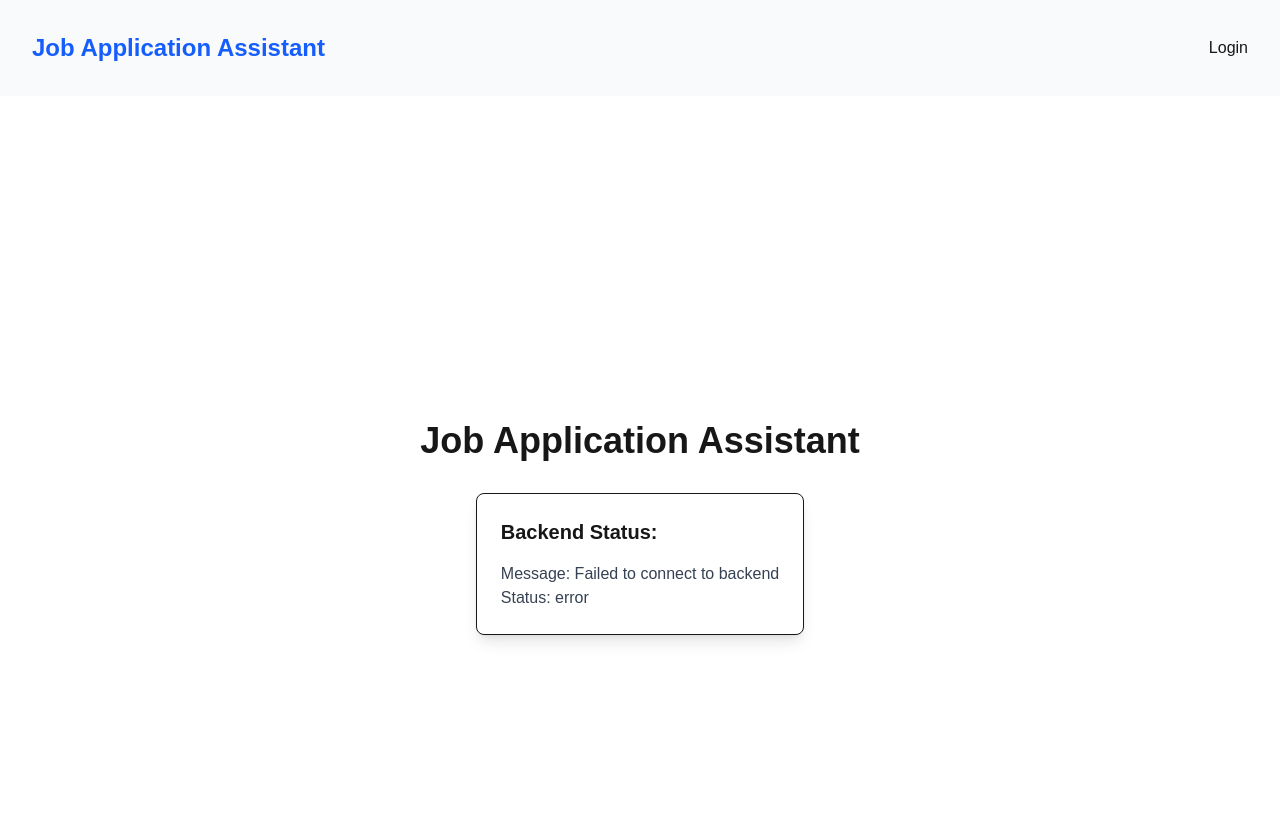
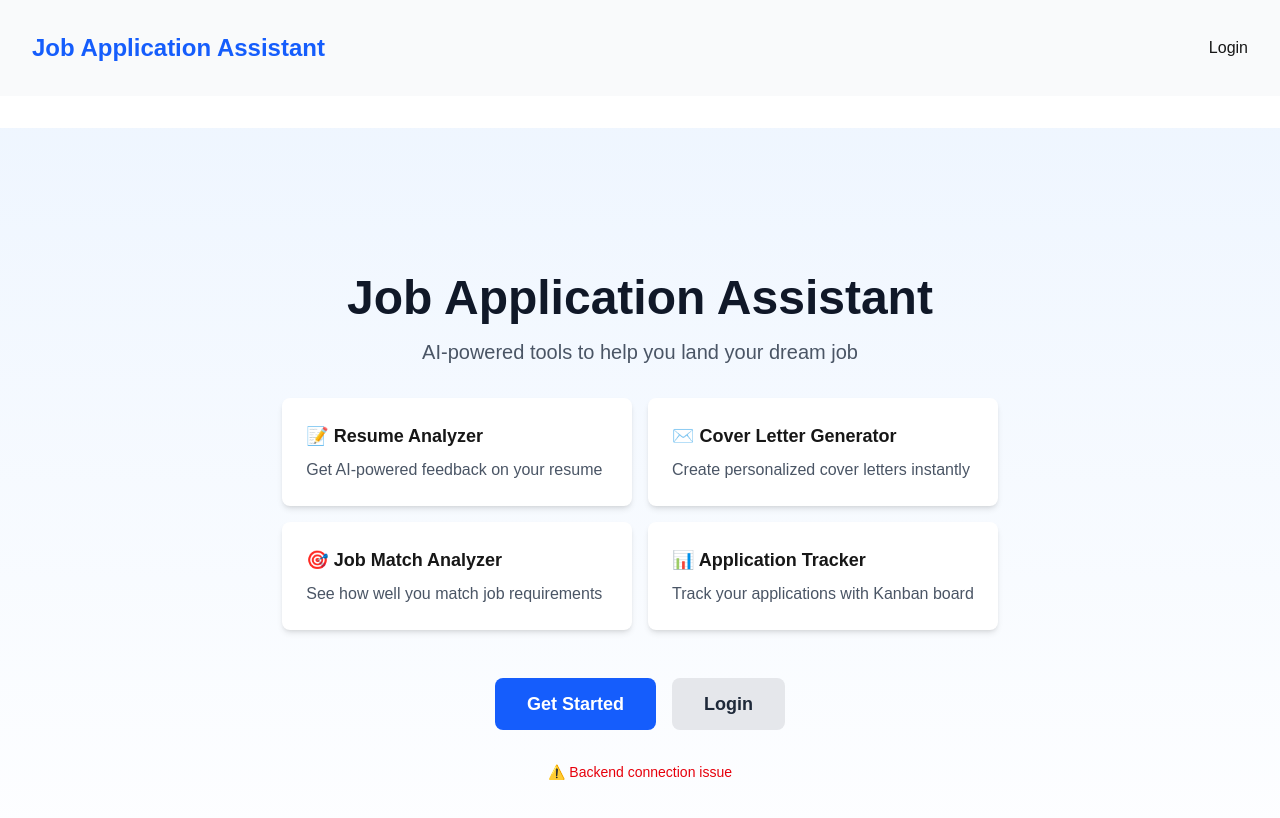
Before and after one commit to gurpinders/job-application-assistant, a Next.js app in the folder frontend/: page / in a window 1280 px wide. Shown: the top 818 px of the page. Built offline with nearby package versions, Linux system fonts and the light colour scheme; no server answers.

Commit message:
feat: improve home page with clear CTA buttons and feature showcase

```diff
--- a/frontend/app/page.tsx
+++ b/frontend/app/page.tsx
@@ -1,39 +1,89 @@
 'use client'
 
 import { useEffect, useState } from 'react'
+import { useRouter } from 'next/navigation'
+import { useSession } from 'next-auth/react'
 
 export default function Home() {
-  const [message, setMessage] = useState('Loading...')
-  const [status, setStatus] = useState('loading')
+  const [backendStatus, setBackendStatus] = useState<'loading' | 'running' | 'error'>('loading')
+  const router = useRouter()
+  const { data: session, status } = useSession()
 
   useEffect(() => {
-    // Fetch data from our FastAPI backend
+    // If user is already logged in, redirect to dashboard
+    if (status === 'authenticated') {
+      router.push('/dashboard')
+    }
+
+    // Check backend connection
     fetch(`${process.env.NEXT_PUBLIC_API_URL}/`)
       .then(response => response.json())
-      .then(data => {
-        setMessage(data.message)
-        setStatus(data.status)
+      .then(() => {
+        setBackendStatus('running')
       })
-      .catch(error => {
-        console.error('Error:', error)
-        setMessage('Failed to connect to backend')
-        setStatus('error')
+      .catch(() => {
+        setBackendStatus('error')
       })
-  }, [])
+  }, [status, router])
+
+  if (status === 'loading') {
+    return (
+      <main className="flex min-h-screen items-center justify-center">
+        <p className="text-xl">Loading...</p>
+      </main>
+    )
+  }
 
   return (
-    <main className="flex min-h-screen flex-col items-center justify-center p-24">
-      <h1 className="text-4xl font-bold mb-8">
-        Job Application Assistant
-      </h1>
+    <main className="flex min-h-screen flex-col items-center justify-center p-8 bg-gradient-to-b from-blue-50 to-white">
+      <div className="max-w-4xl text-center">
+        <h1 className="text-5xl font-bold mb-4 text-gray-900">
+          Job Application Assistant
+        </h1>
 
-      <div className="border rounded-lg p-6 bg-white shadow-lg">
-        <h2 className="text-xl font-semibold mb-4">Backend Status:</h2>
-        <p className="text-gray-700">Message: {message}</p>
-        <p className="text-gray-700">Status: {status}</p>
+        <p className="text-xl text-gray-600 mb-8">
+          AI-powered tools to help you land your dream job
+        </p>
 
-        {status === 'running' && (
-          <p className="text-green-600 mt-4">✅ Frontend and Backend Connected!</p>
+        <div className="grid md:grid-cols-2 gap-4 mb-12 text-left">
+          <div className="bg-white p-6 rounded-lg shadow-md">
+            <h3 className="text-lg font-semibold mb-2">📝 Resume Analyzer</h3>
+            <p className="text-gray-600">Get AI-powered feedback on your resume</p>
+          </div>
+          <div className="bg-white p-6 rounded-lg shadow-md">
+            <h3 className="text-lg font-semibold mb-2">✉️ Cover Letter Generator</h3>
+            <p className="text-gray-600">Create personalized cover letters instantly</p>
+          </div>
+          <div className="bg-white p-6 rounded-lg shadow-md">
+            <h3 className="text-lg font-semibold mb-2">🎯 Job Match Analyzer</h3>
+            <p className="text-gray-600">See how well you match job requirements</p>
+          </div>
+          <div className="bg-white p-6 rounded-lg shadow-md">
+            <h3 className="text-lg font-semibold mb-2">📊 Application Tracker</h3>
+            <p className="text-gray-600">Track your applications with Kanban board</p>
+          </div>
+        </div>
+
+        <div className="flex gap-4 justify-center">
+          <button
+            onClick={() => router.push('/register')}
+            className="bg-blue-600 text-white px-8 py-3 rounded-lg text-lg font-semibold hover:bg-blue-700 transition"
+          >
+            Get Started
+          </button>
+          <button
+            onClick={() => router.push('/login')}
+            className="bg-gray-200 text-gray-800 px-8 py-3 rounded-lg text-lg font-semibold hover:bg-gray-300 transition"
+          >
+            Login
+          </button>
+        </div>
+
+        {backendStatus === 'running' && (
+          <p className="text-green-600 mt-8 text-sm">✅ All systems operational</p>
+        )}
+        {backendStatus === 'error' && (
+          <p className="text-red-600 mt-8 text-sm">⚠️ Backend connection issue</p>
         )}
       </div>
     </main>
```
